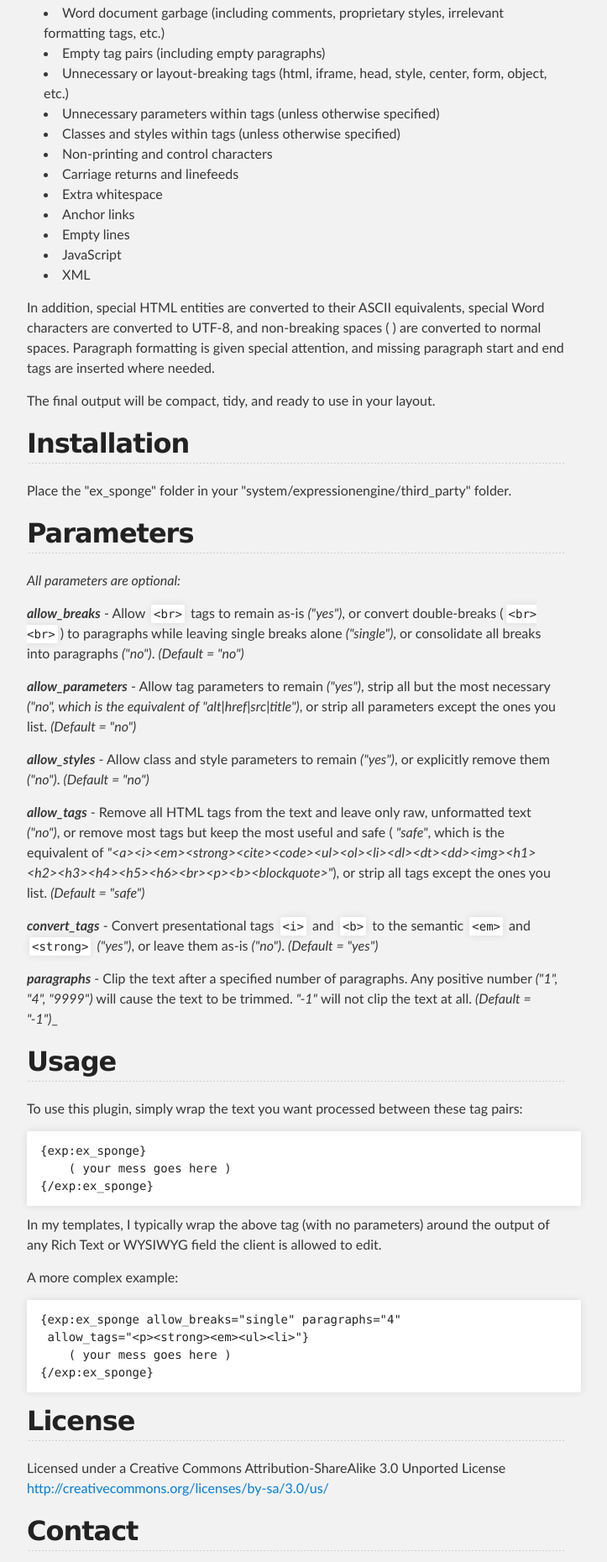
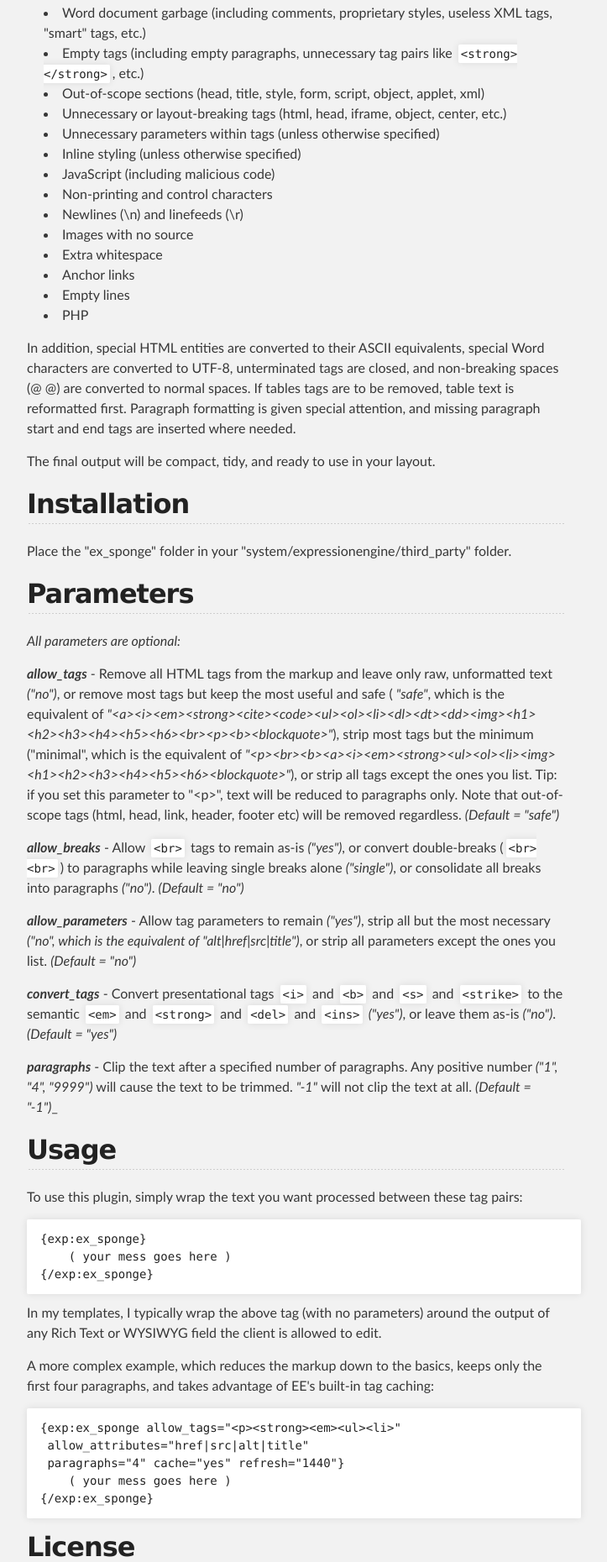
Before and after one commit to fcgrx/ex_sponge, a plain HTML site: page index.html in a window 1280 px wide. Shown: the part 815-2675 px from the top of the page at 84% size, without its empty margins (288-1011 px from the left). Drawn offline with Linux system fonts and the light colour scheme.

```diff
--- a/index.html
+++ b/index.html
@@ -33,30 +33,32 @@
       <section id="main_content" class="inner">
         <p><strong>This plugin cleans up the mess your clients leave behind!</strong></p>
 
-<p>Whether your content was entered via WYSIWYG (Rich Text) editors (such as TinyMCE, CKEditor, FCKEditor, Expresso, Wyvern, Wygwam, Blogger's online editor, and ExpressionEngine's own built-in Rich Text Editor), pasted in from Microsoft Word or Adobe InDesign, or bulk-imported from XML or another CMS, ExSponge leaves it properly formatted and free of layout-breaking cruft.</p>
+<p>Whether your markup was entered via WYSIWYG (Rich Text) editors (such as TinyMCE, CKEditor, FCKEditor, Expresso, Wyvern, Wygwam, Blogger's online editor, and ExpressionEngine's own built-in Rich Text Editor), pasted in from Microsoft Word or Adobe InDesign, or bulk-imported from XML or another CMS, ExSponge leaves it properly formatted and free of layout-breaking cruft.</p>
 
 <p>It will also optionally remove all tags, or keep only the tags you want. And you can even trim the fully filtered, cruft-free content down to a specified number of paragraphs.</p>
 
 <p>This plugin is for developers who want neatly formatted paragraphs with minimal, semantic styling, and who do not want the proprietary tags and unnecessary parameters inserted by word processors (or the "tag soup" unwittingly generated by clients) compromising their layout.</p>
 
-<p>Although undoubtedly less thorough than HTML TIDY or HTML Purifier, it is also more efficient, easier to set up, and focused on the specific problems you will likely encounter if you give your clients a WYSIWG field with which to edit their channel entries. In my worst-case scenario (a Microsoft Word document exported to HTML and pasted into an EE Rich Text field), ExSponge reduced the data size by 97% without any loss in content.</p>
+<p>Although undoubtedly less comprehensive than HTML TIDY or HTML Purifier, it is also more efficient, easier to set up, and focused on the specific problems you will likely encounter if you give your clients a WYSIWG field with which to edit their channel entries. In my worst-case scenario (a Microsoft Word document exported to HTML and pasted into an EE Rich Text field), ExSponge reduced the data size by 97% without any loss in content.</p>
 
 <p><strong>Some of what is removed by default:</strong></p>
 
 <ul>
-<li>Word document garbage (including comments, proprietary styles, irrelevant formatting tags, etc.)</li>
-<li>Empty tag pairs (including empty paragraphs)</li>
-<li>Unnecessary or layout-breaking tags (html, iframe, head, style, center, form, object, etc.)</li>
+<li>Word document garbage (including comments, proprietary styles, useless XML tags, "smart" tags, etc.)</li>
+<li>Empty tags (including empty paragraphs, unnecessary tag pairs like <code>&lt;strong&gt;&lt;/strong&gt;</code>, etc.)</li>
+<li>Out-of-scope sections (head, title, style, form, script, object, applet, xml)</li>
+<li>Unnecessary or layout-breaking tags (html, head, iframe, object, center, etc.)</li>
 <li>Unnecessary parameters within tags (unless otherwise specified)</li>
-<li>Classes and styles within tags (unless otherwise specified)</li>
+<li>Inline styling (unless otherwise specified)</li>
+<li>JavaScript (including malicious code)</li>
 <li>Non-printing and control characters</li>
-<li>Carriage returns and linefeeds</li>
+<li>Newlines (\n) and linefeeds (\r)</li>
+<li>Images with no source</li>
 <li>Extra whitespace</li>
 <li>Anchor links</li>
 <li>Empty lines</li>
-<li>JavaScript</li>
-<li>XML</li>
-</ul><p>In addition, special HTML entities are converted to their ASCII equivalents, special Word characters are converted to UTF-8, and non-breaking spaces ( ) are converted to normal spaces. Paragraph formatting is given special attention, and missing paragraph start and end tags are inserted where needed.</p>
+<li>PHP</li>
+</ul><p>In addition, special HTML entities are converted to their ASCII equivalents, special Word characters are converted to UTF-8, unterminated tags are closed, and non-breaking spaces (@ @) are converted to normal spaces. If tables tags are to be removed, table text is reformatted first. Paragraph formatting is given special attention, and missing paragraph start and end tags are inserted where needed.</p>
 
 <p>The final output will be compact, tidy, and ready to use in your layout.</p>
 
@@ -68,15 +70,13 @@
 
 <p><em>All parameters are optional:</em></p>
 
+<p><em><strong>allow_tags</strong></em> - Remove all HTML tags from the markup and leave only raw, unformatted text <em>("no")</em>, or remove most tags but keep the most useful and safe ( <em>"safe"</em>, which is the equivalent of <em>"&lt;a&gt;&lt;i&gt;&lt;em&gt;&lt;strong&gt;&lt;cite&gt;&lt;code&gt;&lt;ul&gt;&lt;ol&gt;&lt;li&gt;&lt;dl&gt;&lt;dt&gt;&lt;dd&gt;&lt;img&gt;&lt;h1&gt;&lt;h2&gt;&lt;h3&gt;&lt;h4&gt;&lt;h5&gt;&lt;h6&gt;&lt;br&gt;&lt;p&gt;&lt;b&gt;&lt;blockquote&gt;"</em>), strip most tags but the minimum ("minimal", which is the equivalent of <em>"&lt;p&gt;&lt;br&gt;&lt;b&gt;&lt;a&gt;&lt;i&gt;&lt;em&gt;&lt;strong&gt;&lt;ul&gt;&lt;ol&gt;&lt;li&gt;&lt;img&gt;&lt;h1&gt;&lt;h2&gt;&lt;h3&gt;&lt;h4&gt;&lt;h5&gt;&lt;h6&gt;&lt;blockquote&gt;"</em>), or strip all tags except the ones you list. Tip: if you set this parameter to "&lt;p&gt;", text will be reduced to paragraphs only. Note that out-of-scope tags (html, head, link, header, footer etc) will be removed regardless.  <em>(Default = "safe")</em></p>
+
 <p><em><strong>allow_breaks</strong></em> - Allow <code>&lt;br&gt;</code> tags to remain as-is <em>("yes")</em>, or convert double-breaks (<code>&lt;br&gt;&lt;br&gt;</code>) to paragraphs while leaving single breaks alone <em>("single")</em>, or consolidate all breaks into paragraphs <em>("no")</em>.  <em>(Default = "no")</em></p>
 
 <p><em><strong>allow_parameters</strong></em> - Allow tag parameters to remain <em>("yes")</em>, strip all but the most necessary <em>("no", which is the equivalent of "alt|href|src|title")</em>, or strip all parameters except the ones you list.  <em>(Default = "no")</em></p>
 
-<p><em><strong>allow_styles</strong></em> - Allow class and style parameters to remain <em>("yes")</em>, or explicitly remove them <em>("no")</em>.  <em>(Default = "no")</em></p>
-
-<p><em><strong>allow_tags</strong></em> - Remove all HTML tags from the text and leave only raw, unformatted text <em>("no")</em>, or remove most tags but keep the most useful and safe ( <em>"safe"</em>, which is the equivalent of <em>"&lt;a&gt;&lt;i&gt;&lt;em&gt;&lt;strong&gt;&lt;cite&gt;&lt;code&gt;&lt;ul&gt;&lt;ol&gt;&lt;li&gt;&lt;dl&gt;&lt;dt&gt;&lt;dd&gt;&lt;img&gt;&lt;h1&gt;&lt;h2&gt;&lt;h3&gt;&lt;h4&gt;&lt;h5&gt;&lt;h6&gt;&lt;br&gt;&lt;p&gt;&lt;b&gt;&lt;blockquote&gt;"</em>), or strip all tags except the ones you list.  <em>(Default = "safe")</em></p>
-
-<p><em><strong>convert_tags</strong></em> - Convert presentational tags <code>&lt;i&gt;</code> and <code>&lt;b&gt;</code> to the semantic <code>&lt;em&gt;</code> and <code>&lt;strong&gt;</code> <em>("yes")</em>, or leave them as-is <em>("no")</em>.  <em>(Default = "yes")</em></p>
+<p><em><strong>convert_tags</strong></em> - Convert presentational tags <code>&lt;i&gt;</code> and <code>&lt;b&gt;</code> and <code>&lt;s&gt;</code> and <code>&lt;strike&gt;</code> to the semantic <code>&lt;em&gt;</code> and <code>&lt;strong&gt;</code> and <code>&lt;del&gt;</code> and <code>&lt;ins&gt;</code> <em>("yes")</em>, or leave them as-is <em>("no")</em>.  <em>(Default = "yes")</em></p>
 
 <p><em><strong>paragraphs</strong></em> - Clip the text after a specified number of paragraphs. Any positive number <em>("1", "4", "9999")</em> will cause the text to be trimmed. <em>"-1"</em> will not clip the text at all.  <em>(Default = "-1")</em>_</p>
 
@@ -91,10 +91,11 @@
 
 <p>In my templates, I typically wrap the above tag (with no parameters) around the output of any Rich Text or WYSIWYG field the client is allowed to edit.</p>
 
-<p>A more complex example:</p>
+<p>A more complex example, which reduces the markup down to the basics, keeps only the first four paragraphs, and takes advantage of EE's built-in tag caching:</p>
 
-<pre><code>{exp:ex_sponge allow_breaks="single" paragraphs="4"
- allow_tags="&lt;p&gt;&lt;strong&gt;&lt;em&gt;&lt;ul&gt;&lt;li&gt;"}
+<pre><code>{exp:ex_sponge allow_tags="&lt;p&gt;&lt;strong&gt;&lt;em&gt;&lt;ul&gt;&lt;li&gt;"
+ allow_attributes="href|src|alt|title"
+ paragraphs="4" cache="yes" refresh="1440"}
     ( your mess goes here )
 {/exp:ex_sponge}
 </code></pre>
```
Also changed, not shown: params.json (+1 -1 lines).
